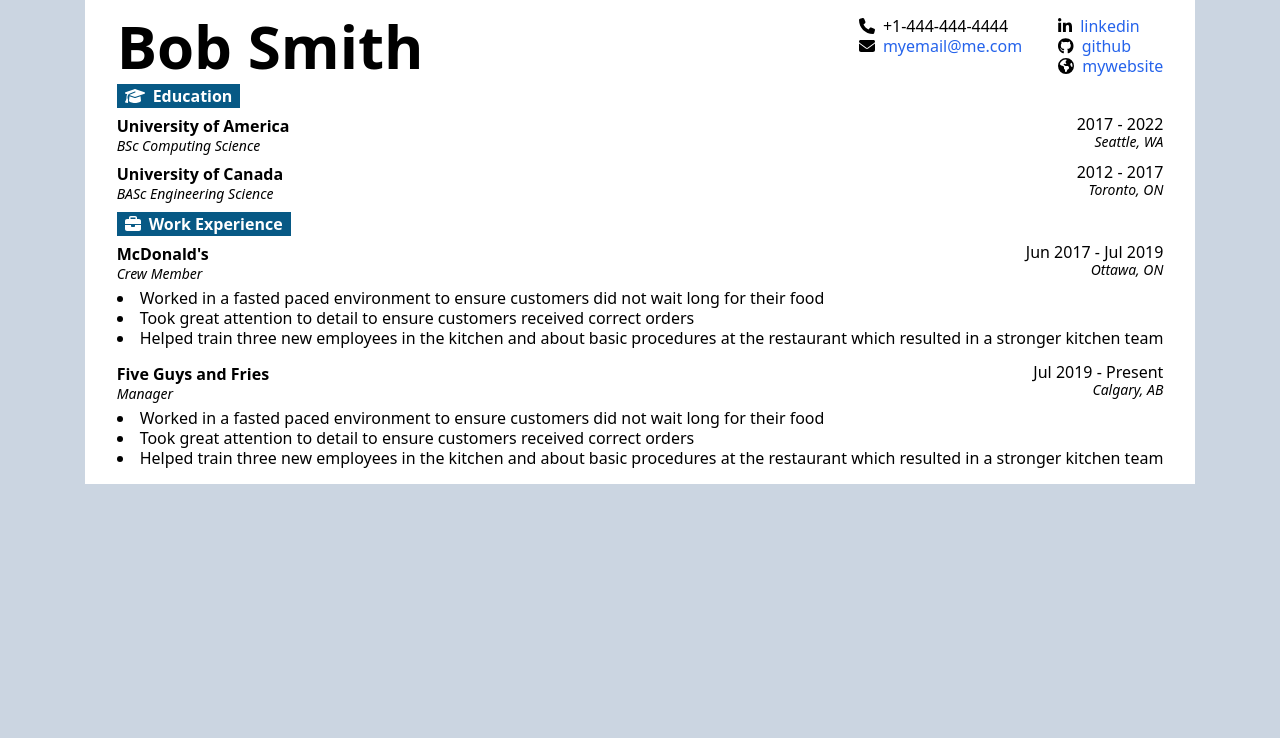
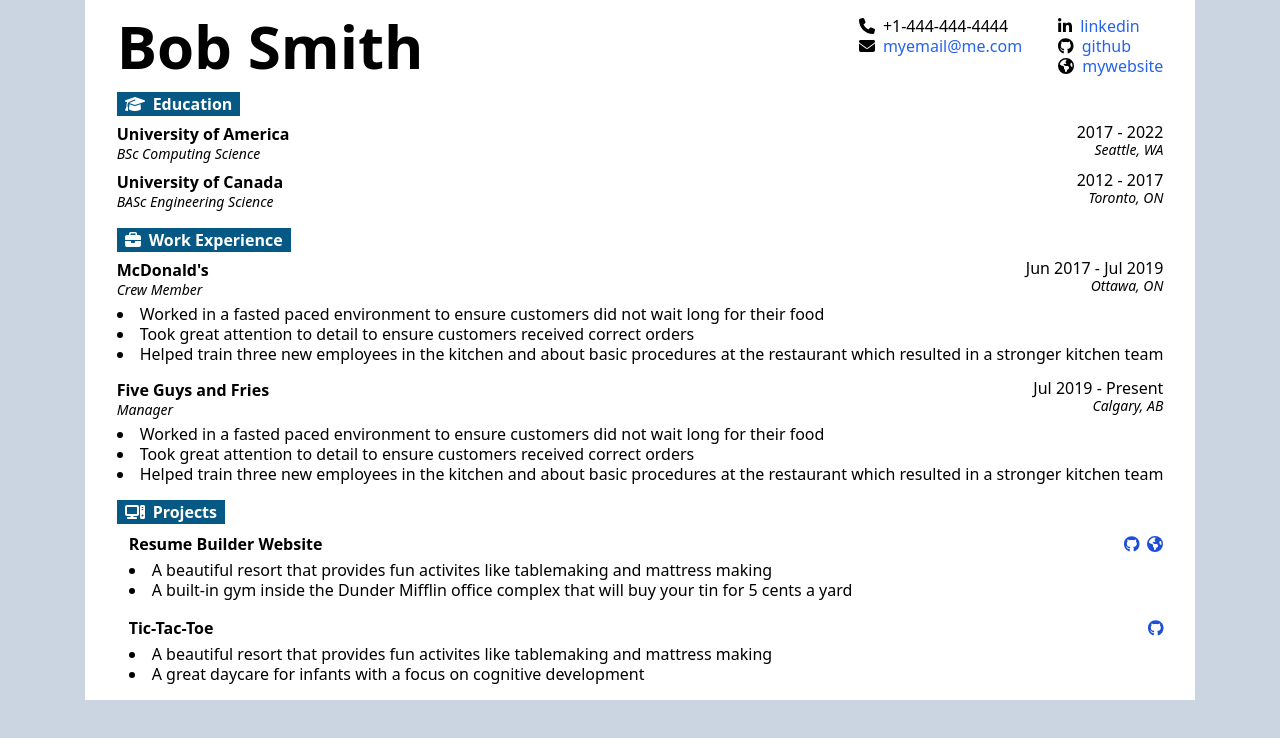
Before and after one commit to Blastose/resume-builder, a React (Create React App) app: page / in a window 1280 px wide. Shown: the top 738 px of the page. Built offline with nearby package versions, Linux system fonts and the light colour scheme.

Commit message:
Add project section

```diff
--- a/src/components/cv-output/cv-layout.tsx
+++ b/src/components/cv-output/cv-layout.tsx
@@ -2,14 +2,16 @@ import React from "react";
 import CVPersonalInfo from "../personal-info/cv-personal-info";
 import CVEducation from "../education/cv-education";
 import CVExperience from "../work-experience/cv-experience";
+import CVProject from "../project/cv-project";
 
 class CVLayout extends React.Component {
   render() {
     return (
-      <div className="bg-white h-min py-4 px-8 flex flex-col gap-2">
+      <div className="bg-white h-min py-4 px-8 flex flex-col gap-4">
         <CVPersonalInfo />
         <CVEducation />
         <CVExperience />
+        <CVProject />
       </div>
     );
   }
--- /dev/null
+++ b/src/components/interfaces/project-item-interface.ts
@@ -0,0 +1,8 @@
+interface ProjectItemInterface {
+  name: string;
+  points: string[];
+  githubLink?: string;
+  websiteLink?: string;
+}
+
+export default ProjectItemInterface;
--- /dev/null
+++ b/src/components/project/cv-project.tsx
@@ -0,0 +1,47 @@
+import React from "react";
+import Section from "../util/cv-section";
+import ProjectItem from "./project-item";
+import ProjectItemInterface from "../interfaces/project-item-interface";
+
+class CVProject extends React.Component {
+  projectItems: ProjectItemInterface[];
+
+  constructor(props: any) {
+    super(props);
+    this.projectItems = [
+      {
+        name: "Resume Builder Website",
+        githubLink: "https://www.github.com",
+        websiteLink: "https://www.google.com",
+        points: [
+          "A beautiful resort that provides fun activites like tablemaking and mattress making",
+          "A built-in gym inside the Dunder Mifflin office complex that will buy your tin for 5 cents a yard",
+        ],
+      },
+      {
+        name: "Tic-Tac-Toe",
+        githubLink: "https://www.github.com",
+        points: [
+          "A beautiful resort that provides fun activites like tablemaking and mattress making",
+          "A great daycare for infants with a focus on cognitive development",
+        ],
+      },
+    ];
+  }
+
+  render() {
+    return (
+      <div className="flex flex-col gap-2">
+        <Section title="Projects" icon={["fas", "computer"]} />
+
+        <div className="flex flex-col gap-4">
+          {this.projectItems.map((item, index) => {
+            return <ProjectItem {...item} key={index} />;
+          })}
+        </div>
+      </div>
+    );
+  }
+}
+
+export default CVProject;
--- /dev/null
+++ b/src/components/project/project-heading.tsx
@@ -0,0 +1,35 @@
+import { FontAwesomeIcon } from "@fortawesome/react-fontawesome";
+
+function ProjectHeading(props: {
+  name: string;
+  githubLink?: string;
+  websiteLink?: string;
+}) {
+  return (
+    <div className="flex justify-between">
+      <div className="font-bold">{props.name}</div>
+      <div className="flex gap-2">
+        {props.githubLink && (
+          <div>
+            <div className="flex gap-2 items-center">
+              <a href={props.githubLink} className="text-blue-700">
+                <FontAwesomeIcon icon={["fab", "github"]} />
+              </a>
+            </div>
+          </div>
+        )}
+        {props.websiteLink && (
+          <div>
+            <div className="flex gap-2 items-center">
+              <a href={props.websiteLink} className="text-blue-700">
+                <FontAwesomeIcon icon={["fas", "earth-america"]} />
+              </a>
+            </div>
+          </div>
+        )}
+      </div>
+    </div>
+  );
+}
+
+export default ProjectHeading;
--- /dev/null
+++ b/src/components/project/project-item.tsx
@@ -0,0 +1,21 @@
+import ProjectItemInterface from "../interfaces/project-item-interface";
+import ProjectHeading from "./project-heading";
+
+function ProjectItem(props: ProjectItemInterface) {
+  return (
+    <div className="flex flex-col gap-1 ml-3">
+      <ProjectHeading
+        name={props.name}
+        githubLink={props.githubLink}
+        websiteLink={props.websiteLink}
+      />
+      <ul className="list-disc list-inside leading-tight">
+        {props.points.map((point, index) => {
+          return <li key={index}>{point}</li>;
+        })}
+      </ul>
+    </div>
+  );
+}
+
+export default ProjectItem;
```
